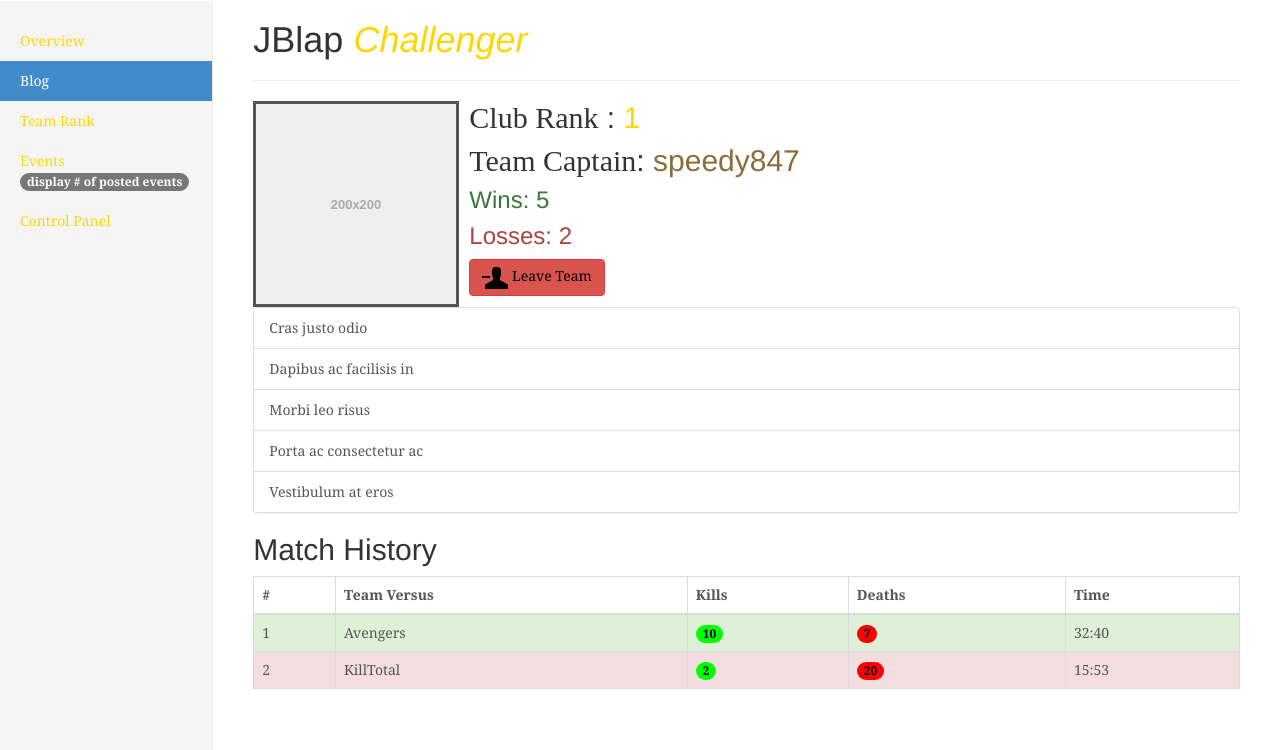
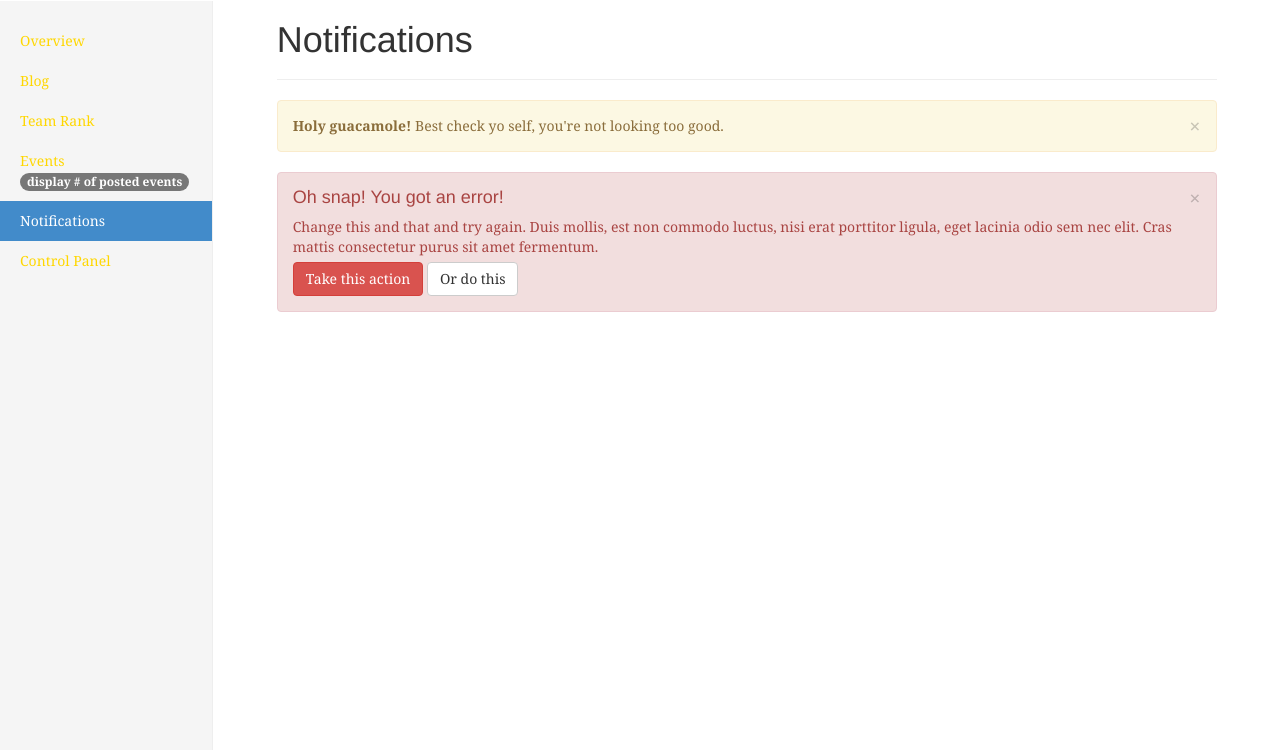
Before and after one commit to BenjiEvans/LeagueServer, a PHP site: page /sandbox/team2.php in a window 1280 px wide. Shown: the part 50-800 px from the top of the page. Run offline with PHP 8.4, Linux system fonts and the light colour scheme; some libraries are stand-ins or nearby versions.

Commit message:
Implemented notification view

```diff
--- a/public_html/dash.php
+++ b/public_html/dash.php
@@ -120,6 +120,11 @@
 
             </div>
 
+            <!-- Note conatiner-->
+            <div class="container note" hidden>
+
+		<?php require("../templates/login/dash/notifications/notes.php"); ?>
+           </div>
 
 
         </div>
--- a/public_html/sandbox/index.html
+++ b/public_html/sandbox/index.html
@@ -9,7 +9,7 @@
     <li><a href='dashboard.html'> User-Dash</a></li>
     <li><a href='blog.php'> User-Blog</a></li>
     <li><a href='team.php'> TeamRanking</a></li>
-    <li><a href='team2.php'> TeamRanking(edit)</a></li>
+    <li><a href='team2.php'> Notifications</a></li>
  </ul>
 </body>
 </html>
--- a/public_html/sandbox/team2.php
+++ b/public_html/sandbox/team2.php
@@ -79,76 +79,39 @@
         <div class="col-sm-3 col-md-2 sidebar">
           <ul class="nav nav-sidebar">
             <li id='overview' class="dash_link"><a href="#">Overview</a></li>
-            <li id='blog' class="dash_link active"><a href="#">Blog</a></li>
+            <li id='blog' class="dash_link"><a href="#">Blog</a></li>
             <li id='team_rank' class="dash_link"><a href="#">Team Rank</a></li>
             <li id='event' class="dash_link"><a href="#">Events <span class='badge'> display # of posted events</span></a></li>
+            <li class='dash_link active'><a href='#'>Notifications</a> </li>
             <li id='control_panel' class="dash_link"><a href="#">Control Panel</a></li>
           </ul>
         </div>
 
         <div class="col-sm-9 col-sm-offset-3 col-md-10 col-md-offset-2 main">
-        <!-- Team content start -->
-        <div>
-        <h1> JBlap <em><span class="text-muted officer">Challenger</span></em></h1> <hr class="featurette-divider">
-          <img class="featurette-image img-responsive" data-src="holder.js/200x200/auto" alt="Generic placeholder image" style='border:solid;float:left'>
-          <div style='float:left;margin-left:10px;'>
-            <h2> <span style="font-family:Fertigo">Club Rank</span> : <span class="text-muted officer">1</span></h2>
-            <h2> <span style="font-family:Fertigo">Team Captain</span>: <span class="text-warning">speedy847</span> </h2>
-            <h3> <span class="text-success" > Wins: 5 </span> </h3>
-            <h3> <span class="text-danger"> Losses: 2 </span></h3>
-             <button type="button" class="btn btn-danger team_rank_btn leave" style='color:rgb(0,0,0)'><img src='../img/glyphicons_007_user_remove.png'> Leave Team</button>
+        <!-- notification content start -->
+       <div class="container">
 
-          </div>
-          <!-- members start -->
-      <div style='clear:left;' class="panel panel-default">
+          <div class="page-header">
+	    <h1>Notifications<!-- <small>Bootstrap Visual Test</small>--></h1>
+	  </div>
 
+	  <div class="alert alert-warning fade in">
+	    <button type="button" class="close" data-dismiss="alert" aria-hidden="true">&times;</button>
+	    <strong>Holy guacamole!</strong> Best check yo self, you're not looking too good.
+	  </div>
 
-           <ul class="list-group">
-		  <li class="list-group-item">Cras justo odio</li>
-		  <li class="list-group-item">Dapibus ac facilisis in</li>
-		  <li class="list-group-item">Morbi leo risus</li>
-		  <li class="list-group-item">Porta ac consectetur ac</li>
-		  <li class="list-group-item">Vestibulum at eros</li>
-		</ul>
+	  <div class="alert alert-danger fade in">
+	    <button type="button" class="close" data-dismiss="alert" aria-hidden="true">&times;</button>
+	    <h4>Oh snap! You got an error!</h4>
+	    <p>Change this and that and try again. Duis mollis, est non commodo luctus, nisi erat porttitor ligula, eget lacinia odio sem nec elit. Cras mattis consectetur purus sit amet fermentum.</p>
+	    <p>
+	      <button type="button" class="btn btn-danger">Take this action</button>
+	      <button type="button" class="btn btn-default">Or do this</button>
+	    </p>
+	  </div>
 
-
-          </div> <!-- member end -->
-
-          <!-- match history -->
-          <h2> Match History </h2>
-          <table class="table table-bordered">
-               <thead>
-                <tr>
-                  <th>#</th>
-                  <th>Team Versus</th>
-                  <th>Kills</th>
-                  <th>Deaths</th>
-                  <th>Time</th>
-                </tr>
-              </thead>
-              <tbody>
-                <tr class="success">
-                  <td>1</td>
-                  <td> Avengers </td>
-                  <td><span class="badge win">10</span></td>
-                  <td><span class="badge loss">7</span></td>
-                  <td>32:40</td>
-                </tr>
-                 <tr class="danger">
-                  <td>2</td>
-                  <td> KillTotal </td>
-                  <td><span class="badge win">2</span></td>
-                  <td><span class="badge loss">20</span></td>
-                  <td>15:53</td>
-                </tr>
-              </tbody>
-
-          </table>
-
-
-
-          </div>
-         <!-- Team content end -->
+   </div>
+         <!-- notification content end -->
 
 
 
--- a/templates/login/dash/side_nav.php
+++ b/templates/login/dash/side_nav.php
@@ -24,7 +24,7 @@
 
        if(strcmp($status,"Root") != 0)
        {
-       	     echo "<li id='note' class='dash_link'><a href='#'>Noifications";
+       	     echo "<li id='note' class='dash_link'><a href='#'>Noifications ";
        	     $ign = $_SESSION['user']->name();
        	     $query = $mysqli->query("select count(UserID) as total from Notifications where UserID =(select UserID from Users where Ign ='$ign')");
        	     $count = $query->fetch_assoc();
```
